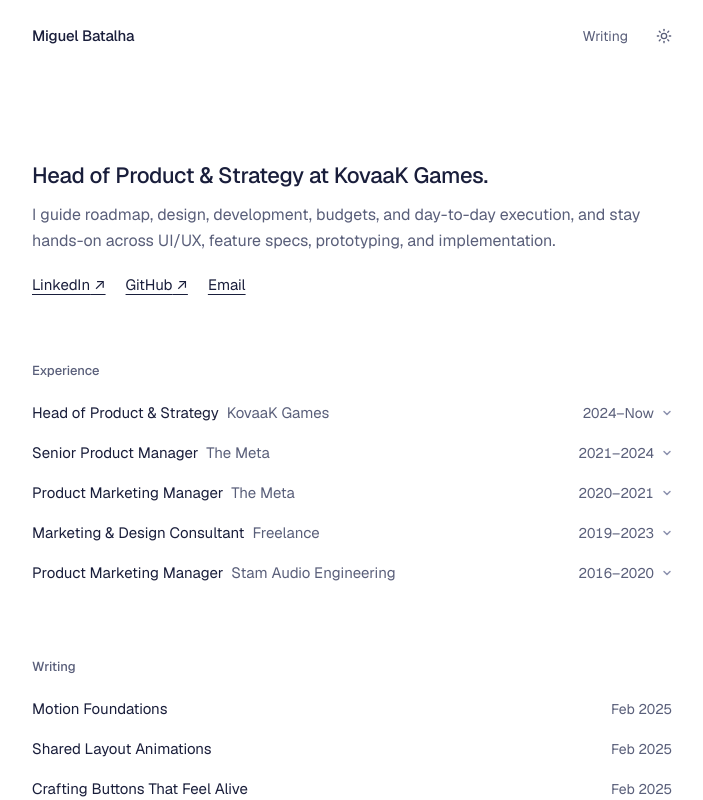
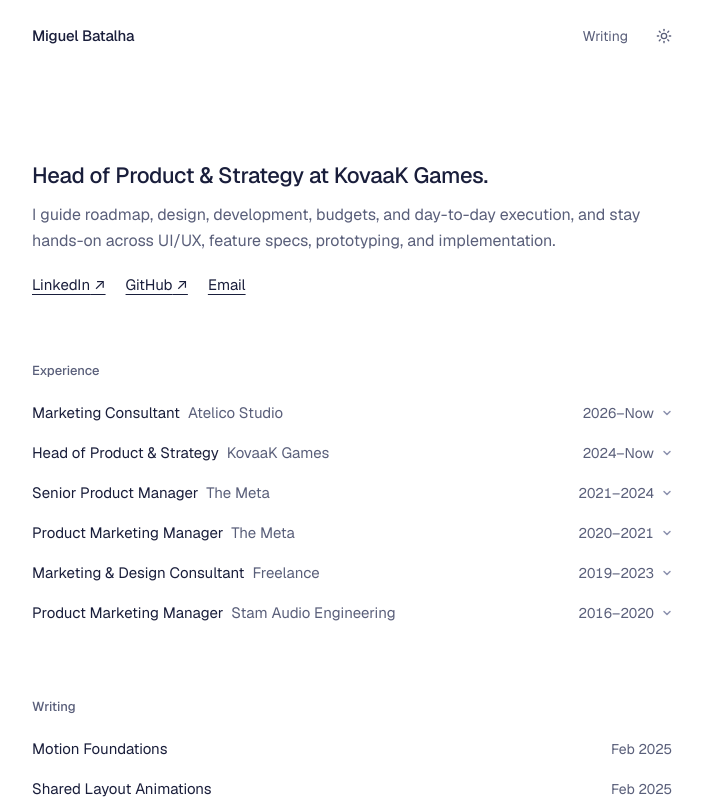
Before and after one commit to DrUninstall/miguelbatalha, a Next.js app: page / in a window 1280 px wide. Shown: the top 800 px of the page, without its empty margins (288-991 px from the left). Built offline with nearby package versions, Linux system fonts and the light colour scheme.

Commit message:
Add Atelico Studio and update contact email
Co-Authored-By: Claude Opus 5.5 <noreply@anthropic.com>
Claude-Session: https://claude.ai/code/session_01WGwYfUVHR9L2qSTJrdkqYw

```diff
--- a/app/_data/resume.ts
+++ b/app/_data/resume.ts
@@ -1,4 +1,10 @@
 export const experience = [
+  {
+    role: "Marketing Consultant",
+    company: "Atelico Studio",
+    years: "2026–Now",
+    highlights: ["Helping with marketing since March 2026"],
+  },
   {
     role: "Head of Product & Strategy",
     company: "KovaaK Games",
@@ -62,5 +68,5 @@ export const education = [
 export const links = [
   { label: "LinkedIn", href: "https://www.linkedin.com/in/miguelbatalha" },
   { label: "GitHub", href: "https://github.com/druninstall" },
-  { label: "Email", href: "mailto:miguelbatalhamusic@gmail.com" },
+  { label: "Email", href: "mailto:miguel@miguelbatalha.com" },
 ];
```
